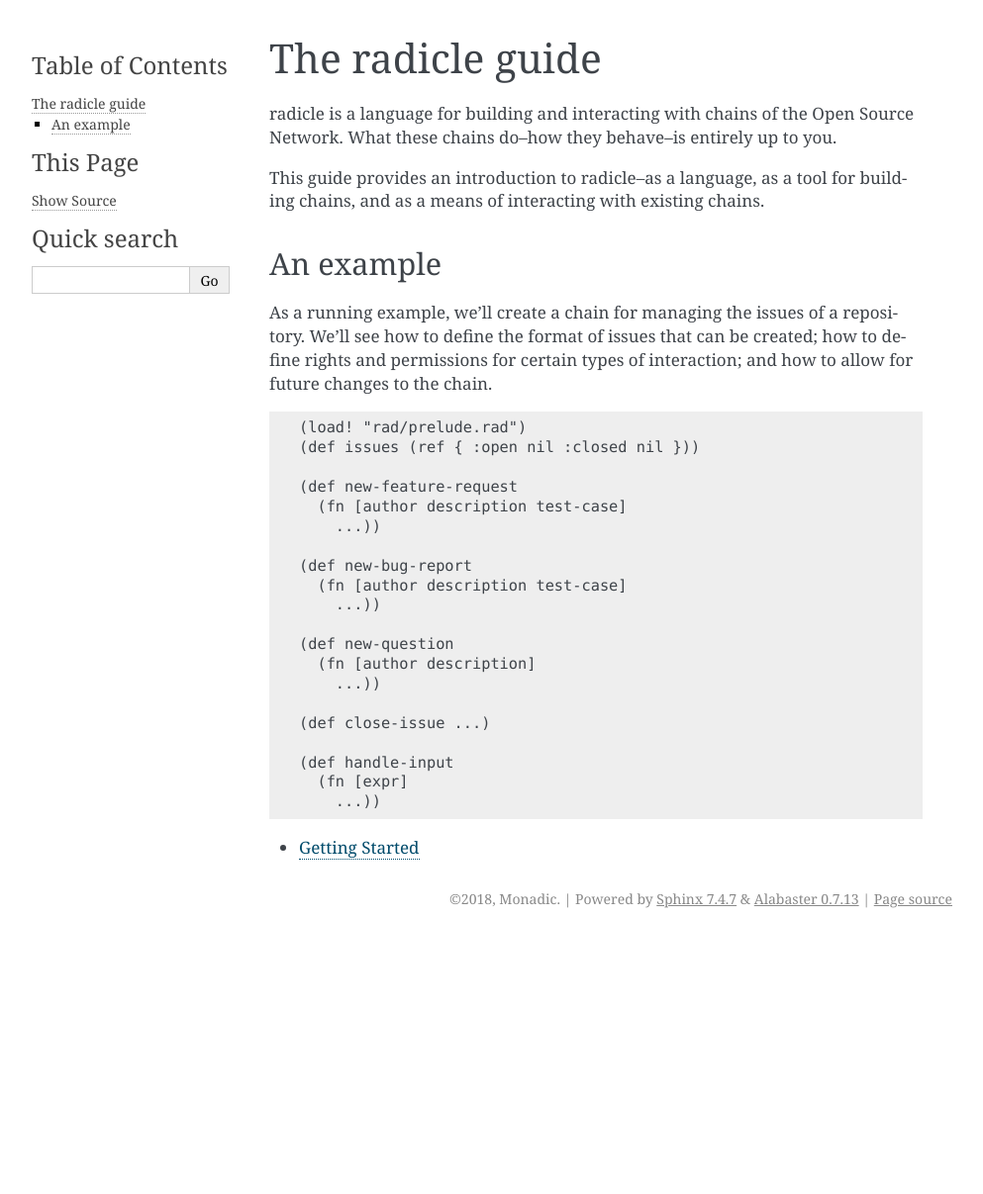
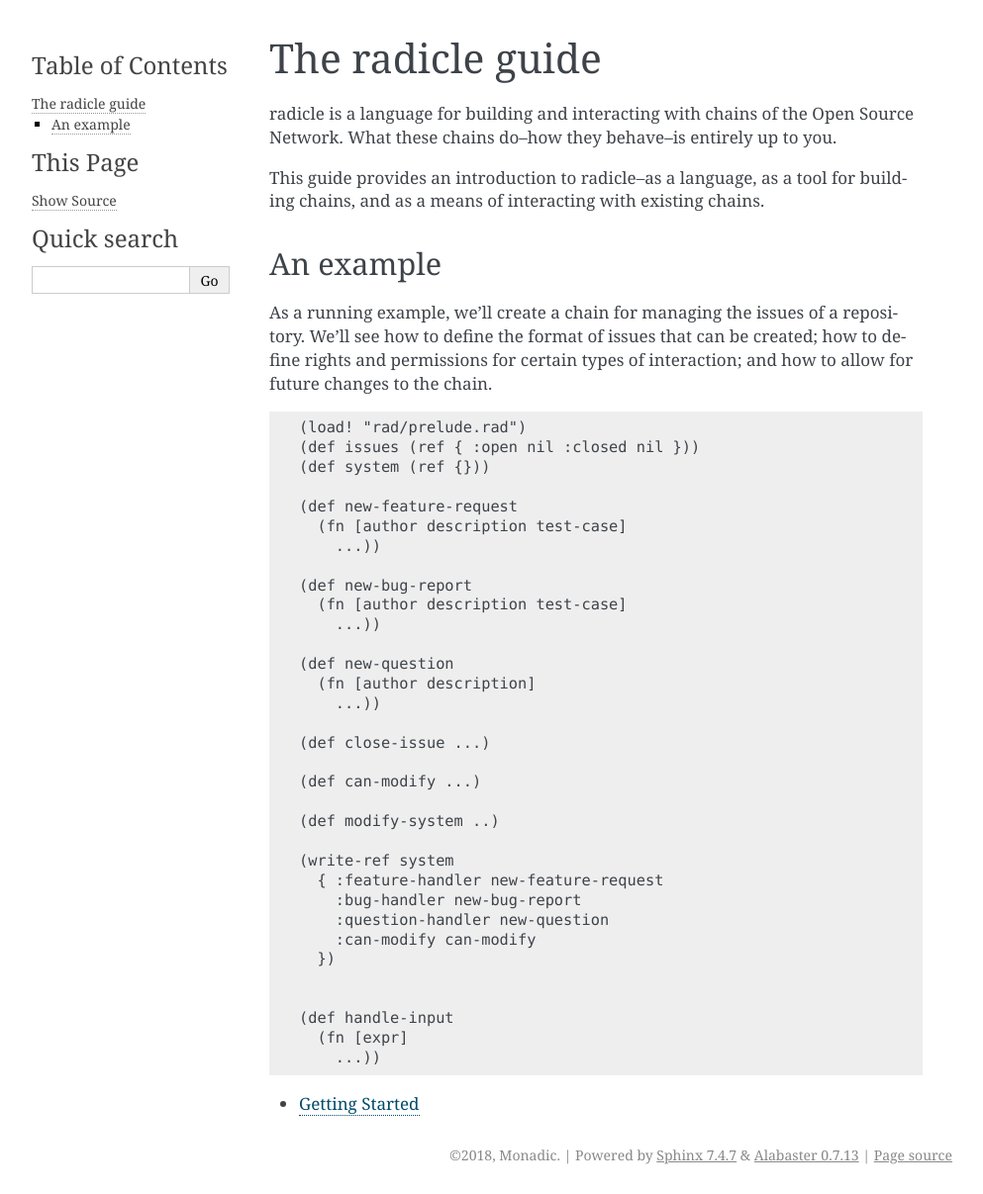
Before and after one commit to radicle-dev/radicle-alpha, a Sphinx documentation site: the page built from docs/source/guide/index.rst, in a window 1280 px wide. Shown: the whole page at 99% size, without its empty margins (148-1141 px from the left). Built offline with Sphinx 7.4.7, drawn with Linux system fonts in a browser that asks for light colours; pages that are not in the unit, such as notebooks, are missing from menus; before the commit the page ends 948 px from its top, so only the background shows below that.

Commit message:
More docs

```diff
--- a/docs/source/guide/index.rst
+++ b/docs/source/guide/index.rst
@@ -20,6 +20,7 @@ how to allow for future changes to the chain.
 
      (load! "rad/prelude.rad")
      (def issues (ref { :open nil :closed nil }))
+     (def system (ref {}))
 
      (def new-feature-request
        (fn [author description test-case]
@@ -35,6 +36,18 @@ how to allow for future changes to the chain.
 
      (def close-issue ...)
 
+     (def can-modify ...)
+
+     (def modify-system ..)
+
+     (write-ref system
+       { :feature-handler new-feature-request
+         :bug-handler new-bug-report
+         :question-handler new-question
+         :can-modify can-modify
+       })
+
+
      (def handle-input
        (fn [expr]
          ...))
```
Also changed, not shown: 1 other file.
